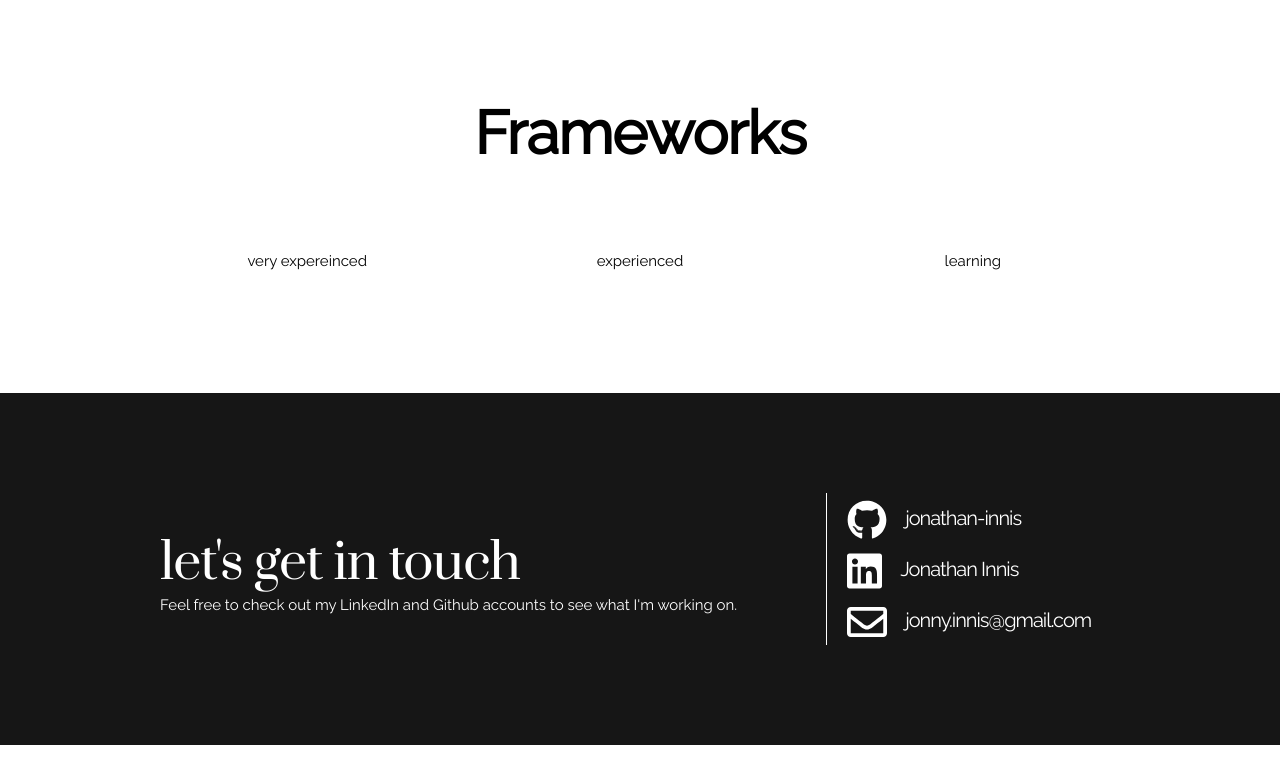
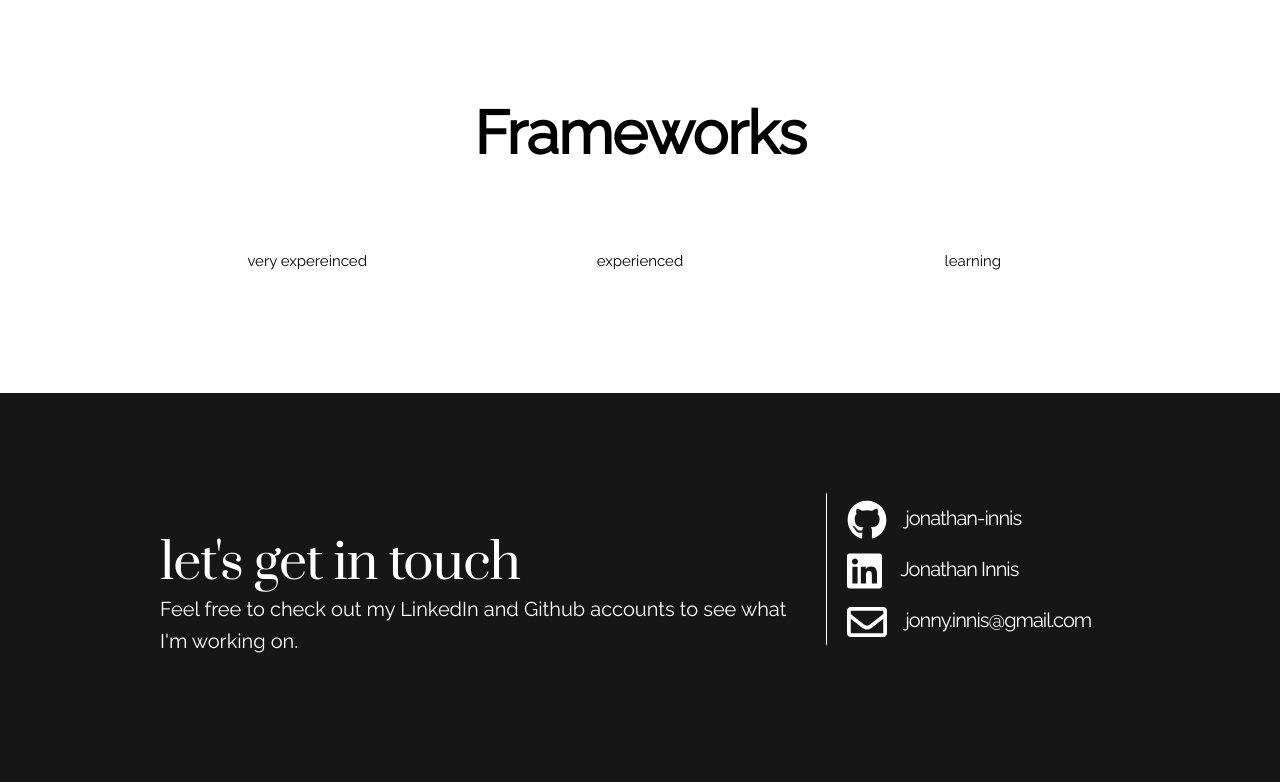
Before and after one commit to jonathan-innis/ji-personalwebsite, a website: page index.html in a window 1280 px wide. Shown: the part 5562-6344 px from the top of the page. Before the commit the page ends 6307 px from the top, so only its background shows below. Drawn offline with nearby package versions, Linux system fonts and the light colour scheme.

Commit message:
Updated the CSS for the contact portion

```diff
--- a/css/main.css
+++ b/css/main.css
@@ -246,3 +246,7 @@ p{
     font-size: 5rem;
     margin: 0px;
 }
+
+.contact-description{
+    font-size: 2rem;
+}
--- a/css/skills.css
+++ b/css/skills.css
@@ -44,6 +44,9 @@
 @media(max-width: 550px){
     .skills-overview{
         margin: 50px;
+        font-size: 2rem;
+    }
+    .skills-mini-title{
         font-size: 3rem;
     }
 }
--- a/index.html
+++ b/index.html
@@ -207,7 +207,7 @@
       <div class="container" style="padding: 100px 0px">
         <div class="eight columns" style="margin-top: 40px">
           <h1 class="contact-subtitle">let's get in touch</h1>
-          <p>Feel free to check out my LinkedIn and Github accounts to see what I'm working on.</p>
+          <p class="contact-description">Feel free to check out my LinkedIn and Github accounts to see what I'm working on.</p>
         </div>
         <div class="four columns" style="border-left: 1px solid white; padding-left: 20px;">
           <a class="link-container" href="https://github.com/jonathan-innis"><i class="fab fa-github icon"></i></a>
```
